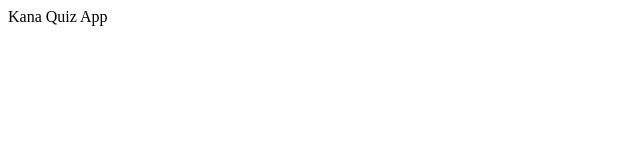
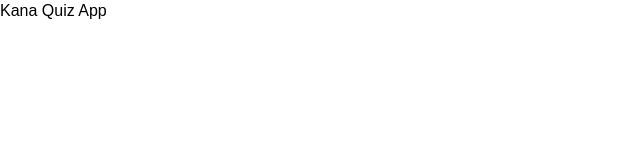
Before and after one commit to macfrei/kana-quiz-app, a React (Vite) app: page / in a window 1280 px wide. Shown: the top 160 px of the page, without its empty margins (0-640 px from the left). Built offline with nearby package versions, Linux system fonts and the light colour scheme.

Commit message:
Add global styles

```diff
--- /dev/null
+++ b/src/GlobalStyles.tsx
@@ -0,0 +1,20 @@
+import { createGlobalStyle } from 'styled-components';
+
+export default createGlobalStyle`
+*,
+*:before,
+*:after {
+    box-sizing: border-box;
+}
+
+body {
+    margin: 0;
+    font-size: 1rem;
+    font-family: sans-serif;
+    line-height: 1.4;
+}
+
+button, input {
+    font-size: inherit;
+}
+`;
--- a/src/main.tsx
+++ b/src/main.tsx
@@ -1,9 +1,11 @@
 import React from 'react';
 import ReactDOM from 'react-dom/client';
 import App from './App';
+import GlobalStyles from './GlobalStyles';
 
 ReactDOM.createRoot(document.getElementById('root') as HTMLElement).render(
   <React.StrictMode>
+    <GlobalStyles />
     <App />
   </React.StrictMode>
 );
```
